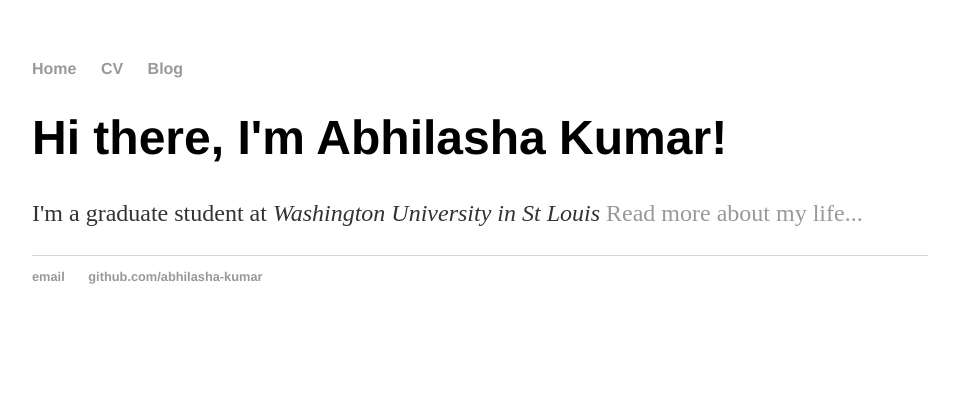
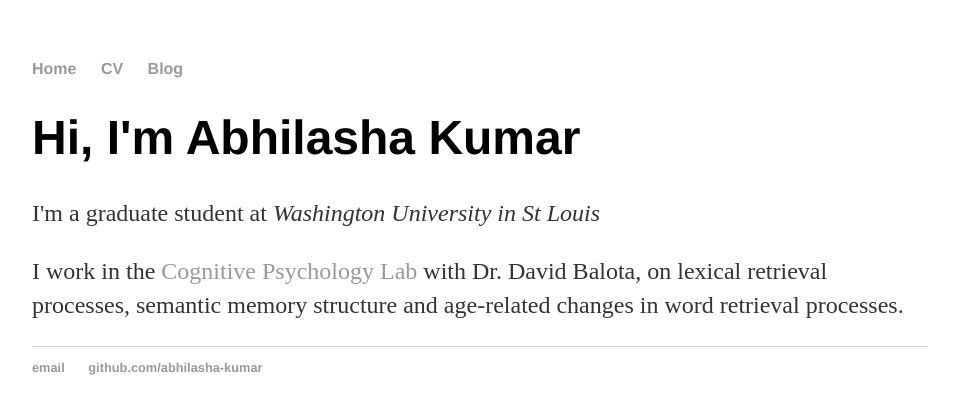
Before and after one commit to abhilasha-kumar/abhilasha-kumar.github.io, a Jekyll site: the page built from index.html, in a window 1280 px wide. Shown: the top 414 px of the page, without its empty margins (160-1119 px from the left). Built offline with Jekyll 4.4.1, drawn with Linux system fonts in a browser that asks for light colours.

Commit message:
Update index.html

```diff
--- a/index.html
+++ b/index.html
@@ -1,8 +1,9 @@
 ---
 layout: default
-title: Hank Quinlan, Horrible Cop
+title: Abhilasha Kumar
 ---
 <div class="blurb">
-<h1>Hi there, I'm Abhilasha Kumar!</h1>
-<p>I'm a graduate student at <em>Washington University in St Louis</em> <a href="/about">Read more about my life...</a></p>
+<h1>Hi, I'm Abhilasha Kumar</h1>
+<p>I'm a graduate student at <em>Washington University in St Louis</em> </p>
+<p> I work in the <a href="http://psychnet.wustl.edu/coglab/">Cognitive Psychology Lab</a> with Dr. David Balota, on lexical retrieval processes, semantic memory structure and age-related changes in word retrieval processes. </p>
 </div><!-- /.blurb -->
```
